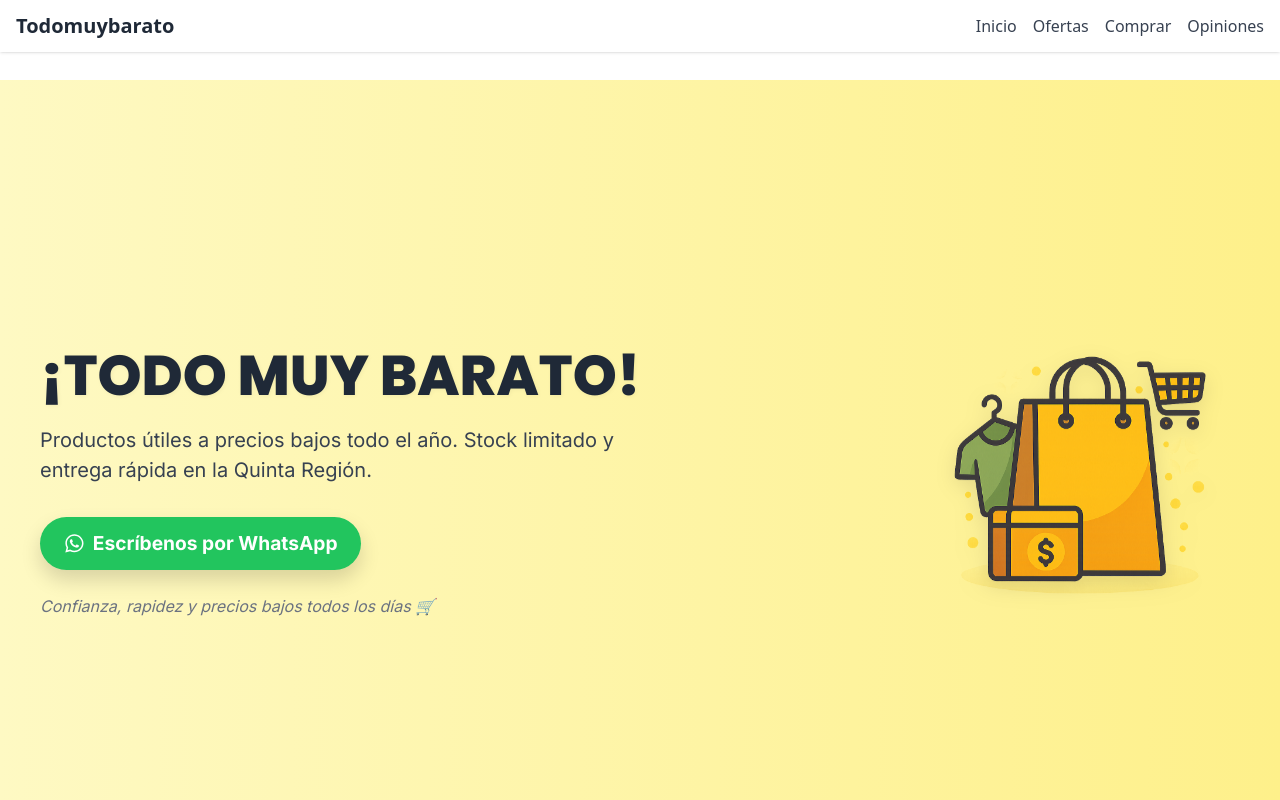
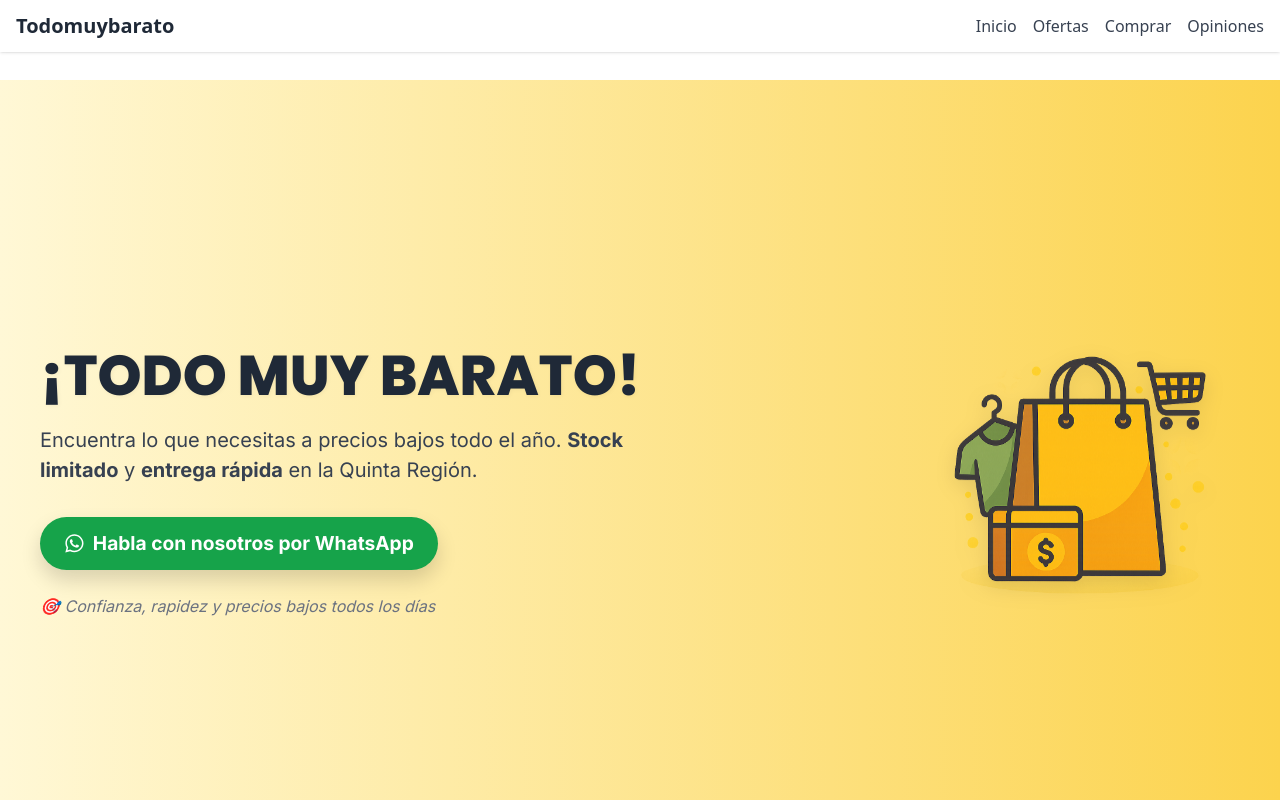
Before and after one commit to Marshelby/todomuybarato, a React (Vite) app: page / in a window 1280 px wide. Shown: the top 800 px of the page. Built offline with nearby package versions, Linux system fonts and the light colour scheme.

Commit message:
🎯 Mejoras visuales en Hero: fondo cálido, copy más comercial y botón más persuasivo

```diff
--- a/src/components/Hero.css
+++ b/src/components/Hero.css
@@ -1,5 +1,5 @@
 .hero-container {
-  background: linear-gradient(to right, #fef9c3, #fef08a);
+  background: linear-gradient(to right, #fff8d6, #fcd34d);
   color: #1f2937;
   min-height: 100vh;
   display: flex;
@@ -47,7 +47,7 @@
   display: inline-flex;
   align-items: center;
   gap: 0.5rem;
-  background-color: #22c55e;
+  background-color: #16a34a;
   color: white;
   padding: 0.75rem 1.5rem;
   border-radius: 9999px;
@@ -59,7 +59,7 @@
 }
 
 .hero-button:hover {
-  background-color: #16a34a;
+  background-color: #15803d;
   transform: scale(1.05);
 }
 
--- a/src/components/Hero.jsx
+++ b/src/components/Hero.jsx
@@ -9,7 +9,7 @@ function Hero() {
         <div className="hero-text">
           <h1 className="hero-title">¡TODO MUY BARATO!</h1>
           <p className="hero-subtitle">
-            Productos útiles a precios bajos todo el año. Stock limitado y entrega rápida en la Quinta Región.
+            Encuentra lo que necesitas a precios bajos todo el año. <strong>Stock limitado</strong> y <strong>entrega rápida</strong> en la Quinta Región.
           </p>
           <a
             href="https://wa.me/56912345678"
@@ -18,14 +18,14 @@ function Hero() {
             className="hero-button"
           >
             <FaWhatsapp className="hero-icon" />
-            Escríbenos por WhatsApp
+            Habla con nosotros por WhatsApp
           </a>
           <p className="hero-slogan">
-            Confianza, rapidez y precios bajos todos los días 🛒
+            🎯 Confianza, rapidez y precios bajos todos los días
           </p>
         </div>
         <div className="hero-image">
-          <img src={ilustracion} alt="Productos económicos" className="hero-float" />
+          <img src={ilustracion} alt="Productos baratos y útiles" className="hero-float" />
         </div>
       </div>
     </section>
```
